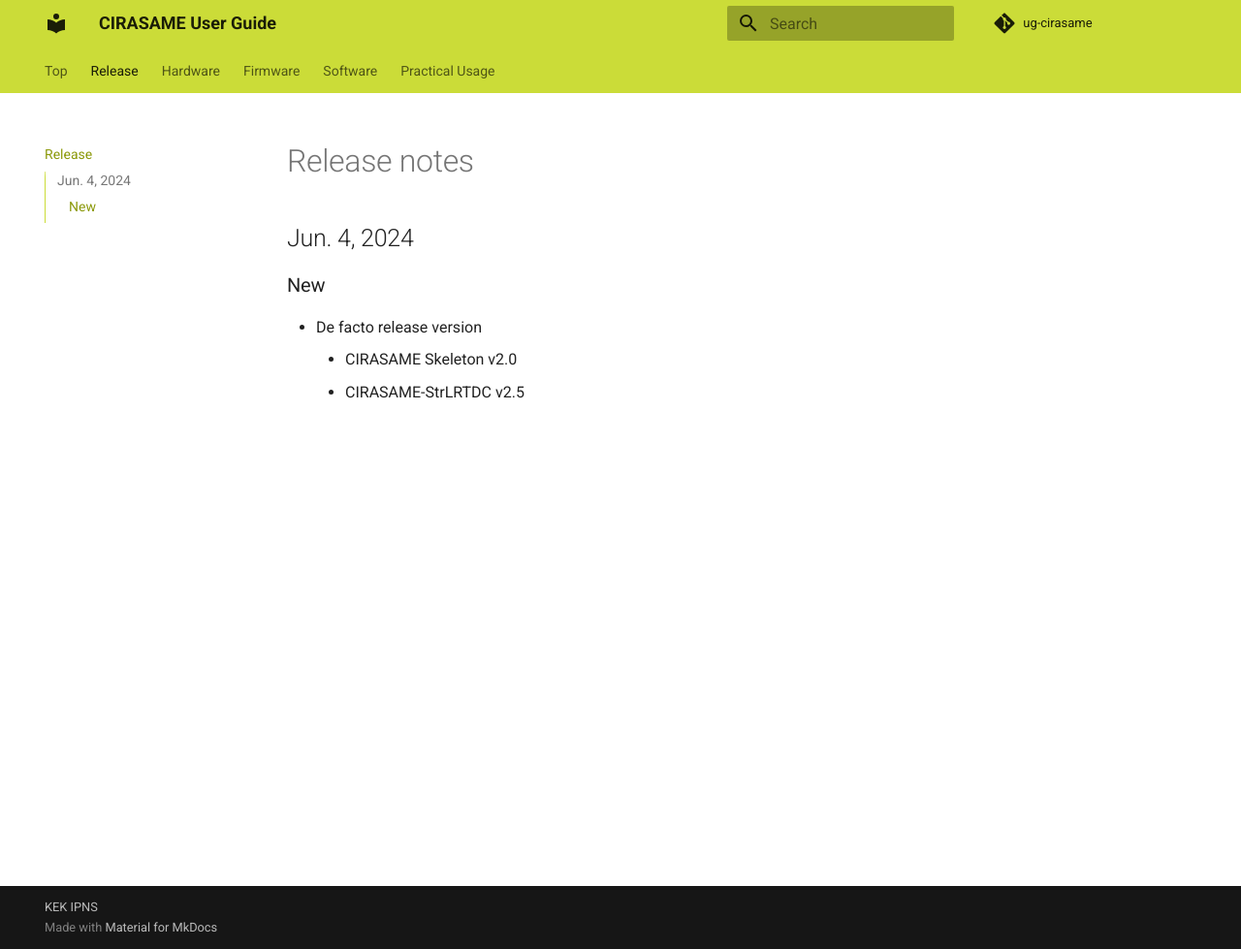
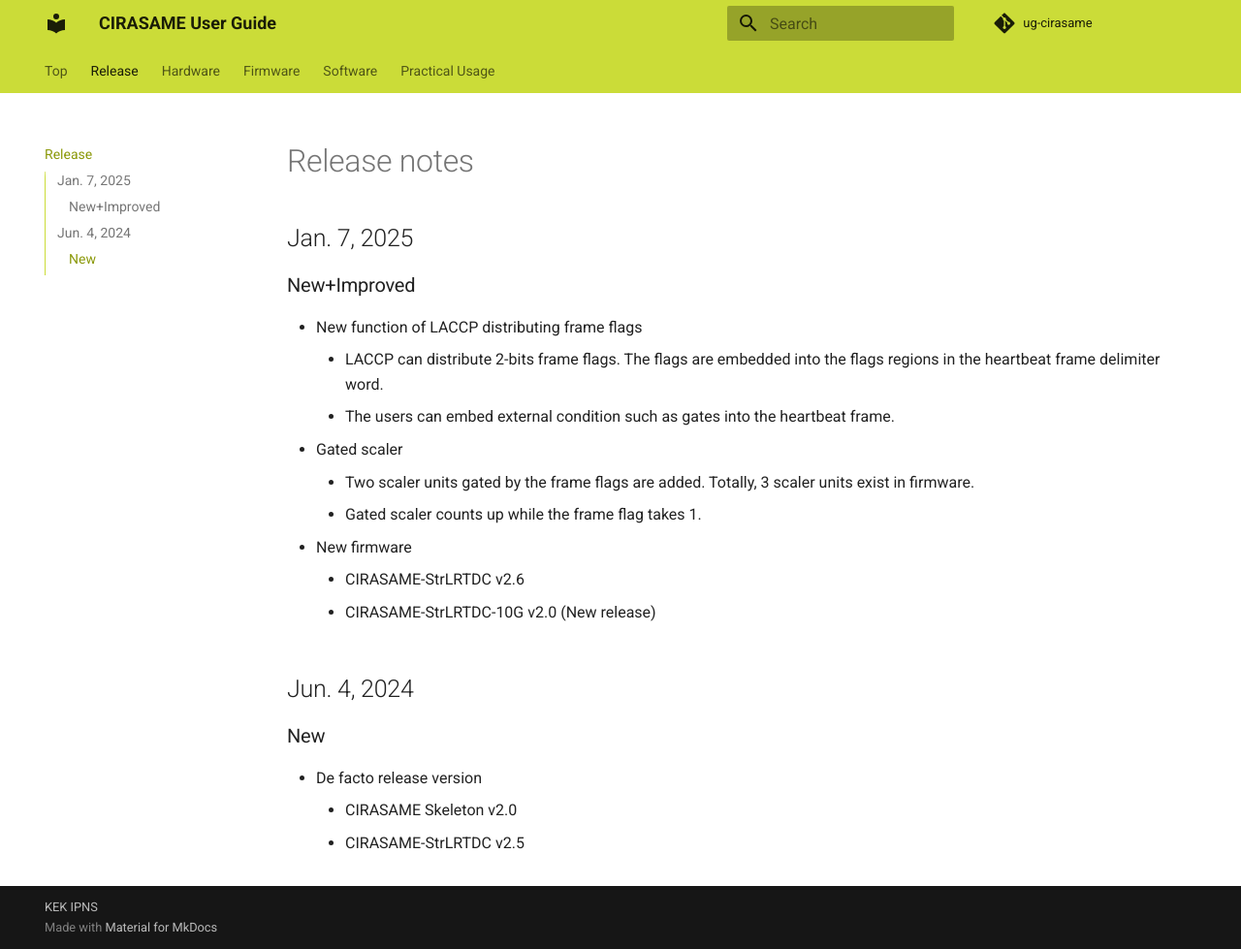
Before and after one commit to spadi-alliance/ug-cirasame, an MkDocs documentation site: the page built from docs/release/release.md, in a window 1280 px wide and 979 px high. Shown: the whole window at 97% size. Built offline with MkDocs 1.6.1 and Material for MkDocs 9.7.7, drawn with Linux system fonts in a browser that asks for light colours; comment, search, counter and statistics services are not loaded.

Commit message:
Str-LRTDC-10G

```diff
--- a/docs/release/release.md
+++ b/docs/release/release.md
@@ -1,4 +1,18 @@
 # Release notes
+
+## Jan. 7, 2025
+
+### New+Improved
+
+- New function of LACCP distributing frame flags
+    - LACCP can distribute 2-bits frame flags. The flags are embedded into the flags regions in the heartbeat frame delimiter word.
+    - The users can embed external condition such as gates into the heartbeat frame.
+- Gated scaler
+    - Two scaler units gated by the frame flags are added. Totally, 3 scaler units exist in firmware.
+    - Gated scaler counts up while the frame flag takes 1.
+- New firmware
+    - CIRASAME-StrLRTDC v2.6
+    - CIRASAME-StrLRTDC-10G v2.0 (New release)
 
 ## Jun. 4, 2024
 
--- a/mkdocs.yml
+++ b/mkdocs.yml
@@ -46,5 +46,6 @@ nav:
   - Firmware:
     - Skeleton: firmware/skeleton/skeleton.md
     - StrLRTDC: firmware/strlrtdc/strlrtdc.md
+    - StrLRTDC-10G: firmware/strlrtdc-10g/strlrtdc-10g.md
   - Software: software/software.md
   - Practical Usage: practical/practical.md
```
Also changed, not shown: docs/firmware/strlrtdc-10g/strlrtdc-10g.md (added, +55 -0 lines), docs/firmware/strlrtdc/strlrtdc.md (+2 -1 lines), docs/index.md (+6 -2 lines).
